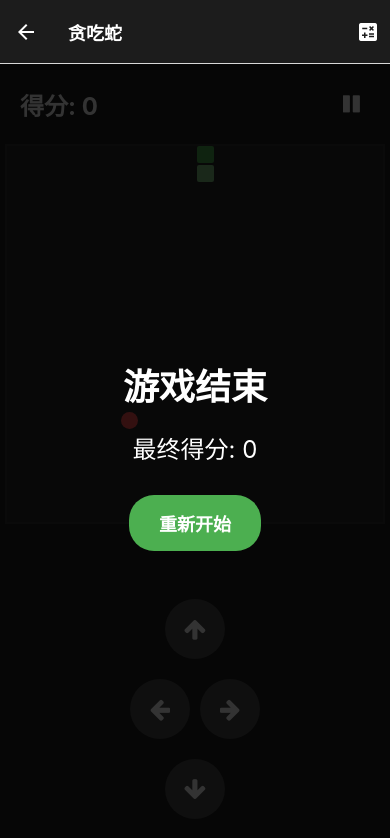
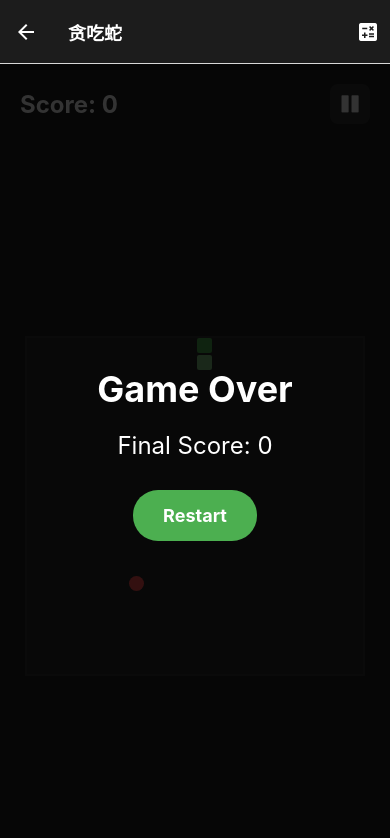
Before and after one commit to edoserbia/calculator_game, a React Native app in the folder frontend/: screen /SnakeGame in a window 390 px wide. Shown: the top 838 px of the page. Built offline with nearby package versions, Linux system fonts and the light colour scheme; no server answers.

Commit message:
基本测试没问题

```diff
--- a/frontend/src/screens/SnakeGame.js
+++ b/frontend/src/screens/SnakeGame.js
@@ -1,20 +1,35 @@
 import React, { useState, useEffect, useCallback } from 'react';
-import { View, Text, StyleSheet, TouchableOpacity, Dimensions } from 'react-native';
+import { View, Text, StyleSheet, TouchableOpacity, Dimensions, PanResponder } from 'react-native';
 import { Icon } from 'react-native-elements';
 import { submitScore } from '../api';
 
-// 获取屏幕尺寸
+// Get screen dimensions
 const windowWidth = Dimensions.get('window').width;
+const windowHeight = Dimensions.get('window').height;
 const GRID_SIZE = 20;
-const CELL_SIZE = Math.floor(windowWidth / GRID_SIZE);
+const HEADER_HEIGHT = 80;
+const GAME_PADDING = 20;
 
-// 定义方向
+// Calculate the maximum possible cell size that will fit on the screen
+const CELL_SIZE = Math.floor(
+  Math.min(
+    (windowWidth - GAME_PADDING * 2) / GRID_SIZE,
+    (windowHeight - HEADER_HEIGHT - GAME_PADDING * 2) / GRID_SIZE
+  )
+);
+
+// Calculate game board dimensions
+const BOARD_SIZE = CELL_SIZE * GRID_SIZE;
+
+// Define directions
 const DIRECTIONS = {
   UP: { x: 0, y: -1 },
   DOWN: { x: 0, y: 1 },
   LEFT: { x: -1, y: 0 },
   RIGHT: { x: 1, y: 0 },
 };
+
+const SWIPE_THRESHOLD = 50;
 
 const SnakeGame = () => {
   const [snake, setSnake] = useState([
@@ -28,7 +43,36 @@ const SnakeGame = () => {
   const [score, setScore] = useState(0);
   const [gameLoop, setGameLoop] = useState(null);
 
-  // 生成新的食物位置
+  // Pan responder for swipe controls
+  const panResponder = PanResponder.create({
+    onStartShouldSetPanResponder: () => true,
+    onMoveShouldSetPanResponder: () => true,
+    onPanResponderRelease: (evt, gestureState) => {
+      const { dx, dy } = gestureState;
+      const absDx = Math.abs(dx);
+      const absDy = Math.abs(dy);
+
+      if (Math.max(absDx, absDy) < SWIPE_THRESHOLD) return;
+
+      if (absDx > absDy) {
+        // Horizontal swipe
+        if (dx > 0) {
+          handleDirection(DIRECTIONS.RIGHT);
+        } else {
+          handleDirection(DIRECTIONS.LEFT);
+        }
+      } else {
+        // Vertical swipe
+        if (dy > 0) {
+          handleDirection(DIRECTIONS.DOWN);
+        } else {
+          handleDirection(DIRECTIONS.UP);
+        }
+      }
+    },
+  });
+
+  // Generate new food position
   const generateFood = useCallback(() => {
     let newFood;
     do {
@@ -40,9 +84,8 @@ const SnakeGame = () => {
     setFood(newFood);
   }, [snake]);
 
-  // 检查碰撞
+  // Check collision
   const checkCollision = useCallback((head) => {
-    // 检查墙壁碰撞
     if (
       head.x < 0 ||
       head.x >= GRID_SIZE ||
@@ -51,13 +94,12 @@ const SnakeGame = () => {
     ) {
       return true;
     }
-    // 检查自身碰撞（跳过头部）
     return snake.slice(1).some(
       segment => segment.x === head.x && segment.y === head.y
     );
   }, [snake]);
 
-  // 移动蛇
+  // Move snake
   const moveSnake = useCallback(() => {
     setSnake(prevSnake => {
       const head = prevSnake[0];
@@ -73,7 +115,6 @@ const SnakeGame = () => {
 
       const newSnake = [newHead, ...prevSnake];
 
-      // 检查是否吃到食物
       if (newHead.x === food.x && newHead.y === food.y) {
         setScore(s => s + 10);
         generateFood();
@@ -85,7 +126,7 @@ const SnakeGame = () => {
     });
   }, [direction, food, checkCollision, generateFood]);
 
-  // 游戏结束处理
+  // Handle game over
   const handleGameOver = useCallback(async () => {
     if (gameLoop) {
       clearInterval(gameLoop);
@@ -94,11 +135,11 @@ const SnakeGame = () => {
     try {
       await submitScore(score, 'Player', 'snake');
     } catch (error) {
-      console.error('提交分数失败:', error);
+      console.error('Failed to submit score:', error);
     }
   }, [gameLoop, score]);
 
-  // 重新开始游戏
+  // Restart game
   const restartGame = useCallback(() => {
     if (gameLoop) {
       clearInterval(gameLoop);
@@ -114,7 +155,7 @@ const SnakeGame = () => {
     generateFood();
   }, [gameLoop, generateFood]);
 
-  // 开始游戏循环
+  // Game loop
   useEffect(() => {
     if (!isGameOver && !isPaused) {
       const interval = setInterval(moveSnake, 200);
@@ -124,7 +165,7 @@ const SnakeGame = () => {
     return undefined;
   }, [isGameOver, isPaused, moveSnake]);
 
-  // 初始化游戏
+  // Initialize game
   useEffect(() => {
     generateFood();
     return () => {
@@ -134,15 +175,14 @@ const SnakeGame = () => {
     };
   }, []);
 
-  // 暂停/继续游戏
+  // Toggle pause
   const togglePause = useCallback(() => {
     setIsPaused(prev => !prev);
   }, []);
 
-  // 方向控制
+  // Handle direction
   const handleDirection = useCallback((newDirection) => {
     setDirection(prevDirection => {
-      // 防止反向移动
       const isOpposite = (
         (prevDirection === DIRECTIONS.UP && newDirection === DIRECTIONS.DOWN) ||
         (prevDirection === DIRECTIONS.DOWN && newDirection === DIRECTIONS.UP) ||
@@ -160,7 +200,7 @@ const SnakeGame = () => {
   return (
     <View style={styles.container}>
       <View style={styles.header}>
-        <Text style={styles.score}>得分: {score}</Text>
+        <Text style={styles.score}>Score: {score}</Text>
         <TouchableOpacity
           onPress={togglePause}
           style={styles.pauseButton}
@@ -175,8 +215,10 @@ const SnakeGame = () => {
         </TouchableOpacity>
       </View>
 
-      <View style={styles.gameBoard}>
-        {/* 渲染食物 */}
+      <View
+        style={styles.gameBoard}
+        {...panResponder.panHandlers}
+      >
         <View
           style={[
             styles.food,
@@ -187,7 +229,6 @@ const SnakeGame = () => {
           ]}
         />
 
-        {/* 渲染蛇 */}
         {snake.map((segment, index) => (
           <View
             key={`${segment.x}-${segment.y}`}
@@ -203,51 +244,16 @@ const SnakeGame = () => {
         ))}
       </View>
 
-      {/* 方向控制按钮 */}
-      <View style={styles.controls}>
-        <TouchableOpacity
-          style={[styles.controlButton, styles.upButton]}
-          onPress={() => handleDirection(DIRECTIONS.UP)}
-          activeOpacity={0.7}
-        >
-          <Icon name="arrow-up" type="font-awesome" color="#ffffff" />
-        </TouchableOpacity>
-        <View style={styles.horizontalControls}>
-          <TouchableOpacity
-            style={[styles.controlButton, styles.leftButton]}
-            onPress={() => handleDirection(DIRECTIONS.LEFT)}
-            activeOpacity={0.7}
-          >
-            <Icon name="arrow-left" type="font-awesome" color="#ffffff" />
-          </TouchableOpacity>
-          <TouchableOpacity
-            style={[styles.controlButton, styles.rightButton]}
-            onPress={() => handleDirection(DIRECTIONS.RIGHT)}
-            activeOpacity={0.7}
-          >
-            <Icon name="arrow-right" type="font-awesome" color="#ffffff" />
-          </TouchableOpacity>
-        </View>
-        <TouchableOpacity
-          style={[styles.controlButton, styles.downButton]}
-          onPress={() => handleDirection(DIRECTIONS.DOWN)}
-          activeOpacity={0.7}
-        >
-          <Icon name="arrow-down" type="font-awesome" color="#ffffff" />
-        </TouchableOpacity>
-      </View>
-
-      {/* 游戏结束弹窗 */}
       {isGameOver && (
         <View style={styles.gameOver}>
-          <Text style={styles.gameOverText}>游戏结束</Text>
-          <Text style={styles.finalScore}>最终得分: {score}</Text>
+          <Text style={styles.gameOverText}>Game Over</Text>
+          <Text style={styles.finalScore}>Final Score: {score}</Text>
           <TouchableOpacity
             style={styles.restartButton}
             onPress={restartGame}
             activeOpacity={0.7}
           >
-            <Text style={styles.restartText}>重新开始</Text>
+            <Text style={styles.restartText}>Restart</Text>
           </TouchableOpacity>
         </View>
       )}
@@ -265,6 +271,7 @@ const styles = StyleSheet.create({
     justifyContent: 'space-between',
     alignItems: 'center',
     padding: 20,
+    height: HEADER_HEIGHT,
   },
   score: {
     color: '#ffffff',
@@ -272,16 +279,22 @@ const styles = StyleSheet.create({
     fontWeight: 'bold',
   },
   pauseButton: {
-    padding: 10,
+    width: 40,
+    height: 40,
+    backgroundColor: '#333333',
+    borderRadius: 8,
+    justifyContent: 'center',
+    alignItems: 'center',
   },
   gameBoard: {
-    width: GRID_SIZE * CELL_SIZE,
-    height: GRID_SIZE * CELL_SIZE,
+    width: BOARD_SIZE,
+    height: BOARD_SIZE,
     borderWidth: 2,
     borderColor: '#333333',
     position: 'relative',
     alignSelf: 'center',
     backgroundColor: '#262626',
+    marginTop: (windowHeight - HEADER_HEIGHT - BOARD_SIZE) / 2 - GAME_PADDING,
   },
   snakeSegment: {
     width: CELL_SIZE - 2,
@@ -295,29 +308,6 @@ const styles = StyleSheet.create({
     backgroundColor: '#FF5252',
     position: 'absolute',
     borderRadius: CELL_SIZE / 2,
-  },
-  controls: {
-    position: 'absolute',
-    bottom: 20,
-    left: 0,
-    right: 0,
-    alignItems: 'center',
-  },
-  horizontalControls: {
-    flexDirection: 'row',
-    justifyContent: 'center',
-    alignItems: 'center',
-    width: '100%',
-    marginVertical: 10,
-  },
-  controlButton: {
-    width: 60,
-    height: 60,
-    backgroundColor: 'rgba(255, 255, 255, 0.2)',
-    borderRadius: 30,
-    justifyContent: 'center',
-    alignItems: 'center',
-    margin: 5,
   },
   gameOver: {
     position: 'absolute',
```
Also changed, not shown: 1 other file (tests, documents, lock files or other folders).
